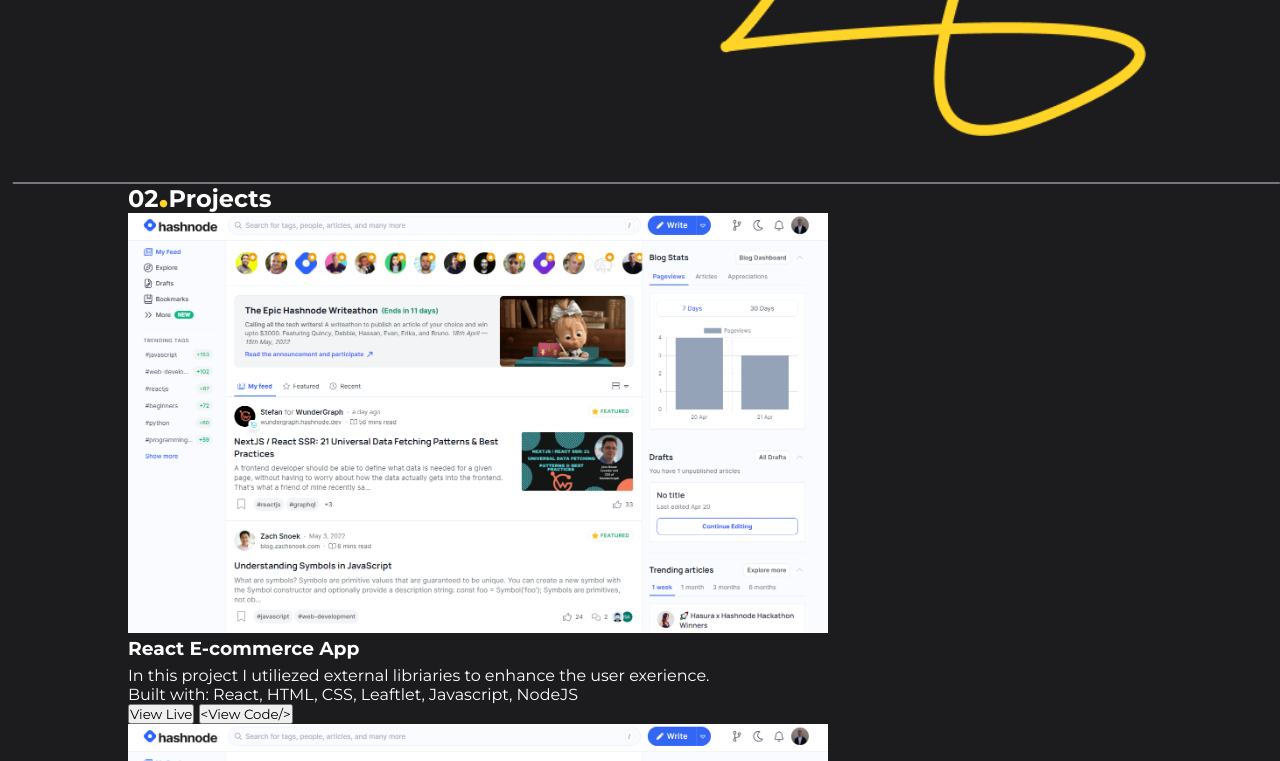
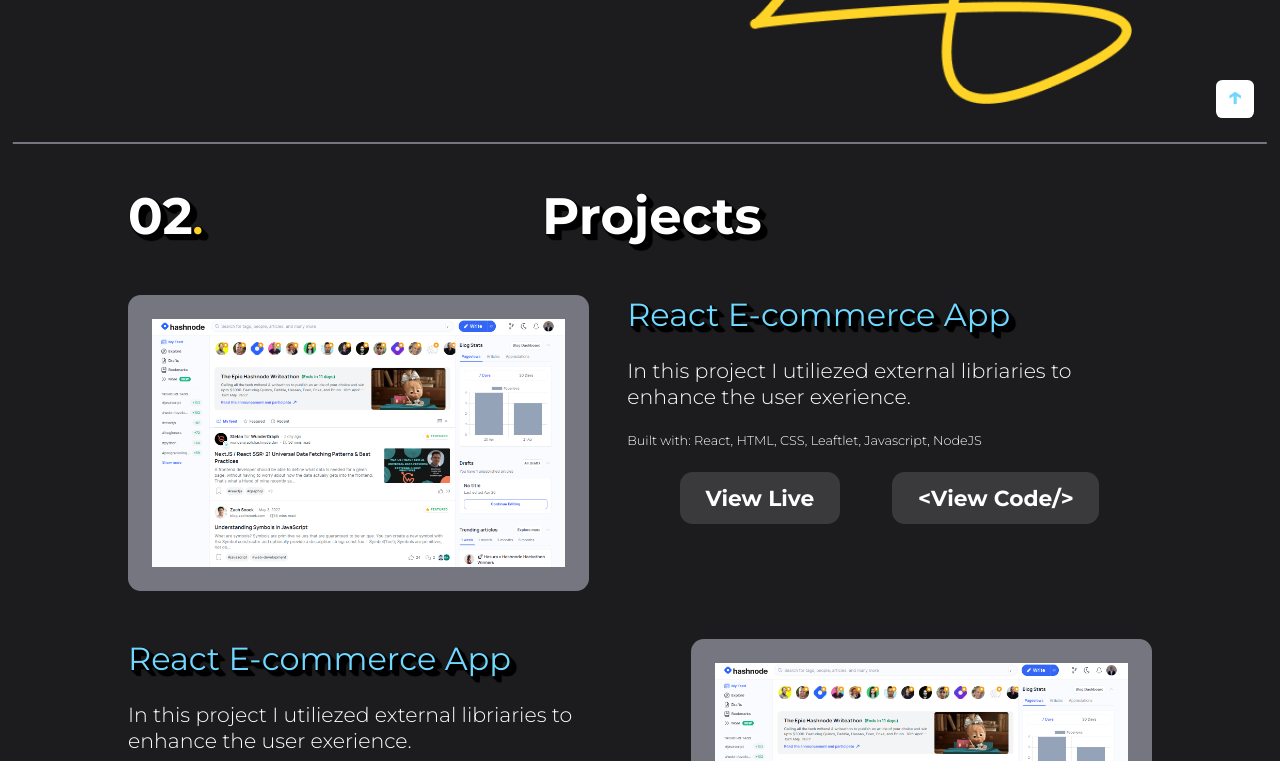
Before and after one commit to PetruczaRuben/portfolio, a plain HTML site: page index.html in a window 1280 px wide. Shown: the part 656-1417 px from the top of the page. Drawn offline with Linux system fonts and the light colour scheme.

Commit message:
day1-finished

```diff
--- a/index.html
+++ b/index.html
@@ -84,14 +84,18 @@
     </header>
     <main>
       <!-- 02. PROJECTS -->
+      <div class="upBtn">&uarr;</div>
       <section class="projects">
-        <h2>02<span class="yellowtext">.</span>Projects</h2>
+        <h2>
+          <span class="page-num"> 02<span class="yellowtext">.</span></span
+          >Projects
+        </h2>
         <section class="projects-cointainer">
           <section class="project project-1">
             <img src="img/hashy.png" alt="" />
             <section class="project-text">
               <h3>React E-commerce App</h3>
-              <p class="projext-disc">
+              <p class="project-disc">
                 In this project I utiliezed external libriaries to enhance the
                 user exerience<span class="yellowtext"></span>.
               </p>
@@ -112,7 +116,7 @@
             <img src="img/hashy.png" alt="" />
             <section class="project-text">
               <h3>React E-commerce App</h3>
-              <p class="projext-disc">
+              <p class="project-disc">
                 In this project I utiliezed external libriaries to enhance the
                 user exerience<span class="yellowtext"></span>.
               </p>
@@ -133,7 +137,7 @@
             <img src="img/hashy.png" alt="" />
             <section class="project-text">
               <h3>React E-commerce App</h3>
-              <p class="projext-disc">
+              <p class="project-disc">
                 In this project I utiliezed external libriaries to enhance the
                 user exerience<span class="yellowtext"></span>.
               </p>
@@ -155,18 +159,25 @@
       </section>
       <!-- 03. SKILLS -->
       <section class="skills">
-        <h2>03<span class="yellowtext">.</span>Skills</h2>
+        <h2>
+          <span class="page-num">03<span class="yellowtext">.</span></span
+          >Skills
+        </h2>
         <div class="line line-3"></div>
       </section>
       <!-- 04. BLOG -->
       <section class="blog">
-        <h2>04<span class="yellowtext">.</span>Blog</h2>
+        <h2>
+          <span class="page-num">04<span class="yellowtext">.</span></span
+          >Blog
+        </h2>
         <div class="line line-4"></div>
       </section>
       <!-- 05. CONTACT -->
       <section class="contact">
         <h2>
-          04<span class="yellowtext">.</span>Let's connect
+          <span class="page-num"> 04<span class="yellowtext">.</span></span
+          >Let's connect
           <span class="bluetext">!</span>
         </h2>
         <div class="line line-5"></div>
--- a/style.css
+++ b/style.css
@@ -7,6 +7,10 @@
   --graymid: #3a3a3c;
   --graylight: #545458;
   --grayverylight: #767680;
+  --dropshadow: 1px 0px 1px black, 0px 1px 1px black, 2px 1px 1px black,
+    1px 2px 1px black, 3px 2px 1px black, 2px 3px 1px black, 4px 3px 1px black,
+    3px 4px 1px black, 5px 4px 1px black, 4px 5px 1px black, 6px 5px 1px black,
+    5px 6px 1px black, 7px 6px 1px black;
 }
 * {
   box-sizing: border-box;
@@ -40,11 +44,13 @@
 header {
   position: relative;
   height: 100vh;
+  text-shadow: var(--dropshadow);
 }
 body nav {
-  margin-top: 2.5rem;
+  padding-top: 5vh;
   display: flex;
   justify-content: space-between;
+  height: 10vh;
 }
 body nav ul {
   display: flex;
@@ -54,7 +60,7 @@
 }
 body nav ul li {
   display: relative;
-  padding: 1rem 1rem;
+  padding: 1vh 1rem;
 }
 nav a {
   color: #fff;
@@ -93,19 +99,28 @@
   display: flex;
   justify-content: space-evenly;
   align-items: center;
-  margin-top: 15vh;
+  padding-top: 10vh;
+  height: 90vh;
+  /* width: 100vw;
+  transform: translateX(-10vw); */
+  /* overflow: hidden; */
 }
 .scrolldown {
   position: absolute;
   bottom: 15rem;
-  right: -5rem;
+  right: -4rem;
   font-size: 1.4vw;
   transform: rotate(90deg);
 }
 .hero .icons {
-  gap: 3rem;
+  gap: 3vh;
   display: flex;
   flex-direction: column;
+}
+.hero .icon {
+  max-width: 3rem;
+  width: 5vw;
+  height: auto;
 }
 
 .heromain {
@@ -124,12 +139,14 @@
   font-weight: bold;
 }
 .ruben-portrait {
-  transform: scale(1.2) translateX(-2rem);
+  height: 70vh;
+  width: auto;
+  transform: translateX(-2rem);
   z-index: -2;
 }
 .line {
   height: 2px;
-  width: 99vw;
+  width: 98vw;
   background-color: var(--grayverylight);
   transform: translateX(-9vw);
 }
@@ -137,16 +154,89 @@
   bottom: 0px;
   position: absolute;
 }
+.upBtn {
+  width: 3vw;
+  aspect-ratio: 1 / 1;
+  background-color: white;
+  position: fixed;
+  bottom: 2vw;
+  min-width: 2rem;
+  right: 2vw;
+  color: var(--blue);
+  font-size: 2vw;
+  font-weight: bold;
+  text-align: center;
+  border-radius: 0.5vw;
+  /* display: none; */
+}
+
 /* /////////////PROJECTS/////////// */
+.project {
+  display: flex;
+  justify-content: space-around;
+  margin: 3rem auto;
+  gap: 3vw;
+}
+.project-2 {
+  flex-direction: row-reverse;
+}
+body h2 {
+  font-size: 4vw;
+  text-align: center;
+  transform: translateX(-2vw);
+  margin: 5vh auto;
+  font-weight: bold;
+  text-shadow: var(--dropshadow);
+}
+h2 .page-num {
+  float: left;
+  transform: translateX(2vw);
+}
 
+.project img {
+  width: 36vw;
+  height: auto;
+  /* min-width: 20rem; */
+  background-color: var(--grayverylight);
+  padding: 3vh;
+  border-radius: 1vw;
+}
+.project h3 {
+  font-size: 2.5vw;
+  font-weight: 400;
+  color: var(--blue);
+  text-shadow: var(--dropshadow);
+}
+.project .project-disc {
+  font-size: 1.6vw;
+  margin: 3vh auto;
+  font-weight: 300;
+}
+.builtwith {
+  font-size: 1vw;
+  font-weight: 300;
+}
+.projectBtn button {
+  background-color: var(--graymid);
+  padding: 1vw 2vw;
+  border-radius: 1vw;
+  border: none;
+  font-size: 1.7vw;
+  font-weight: bold;
+  color: white;
+}
+.projectBtn {
+  margin-top: 3vh;
+  display: flex;
+  justify-content: space-evenly;
+}
+
+/* /////////////Footer/////////// */
 footer {
   display: flex;
 }
 .icon {
-  width: 3rem;
-  height: 3rem;
-}
-.project img {
-  width: 700px;
+  max-width: 3rem;
+  width: 5vw;
   height: auto;
 }
```
